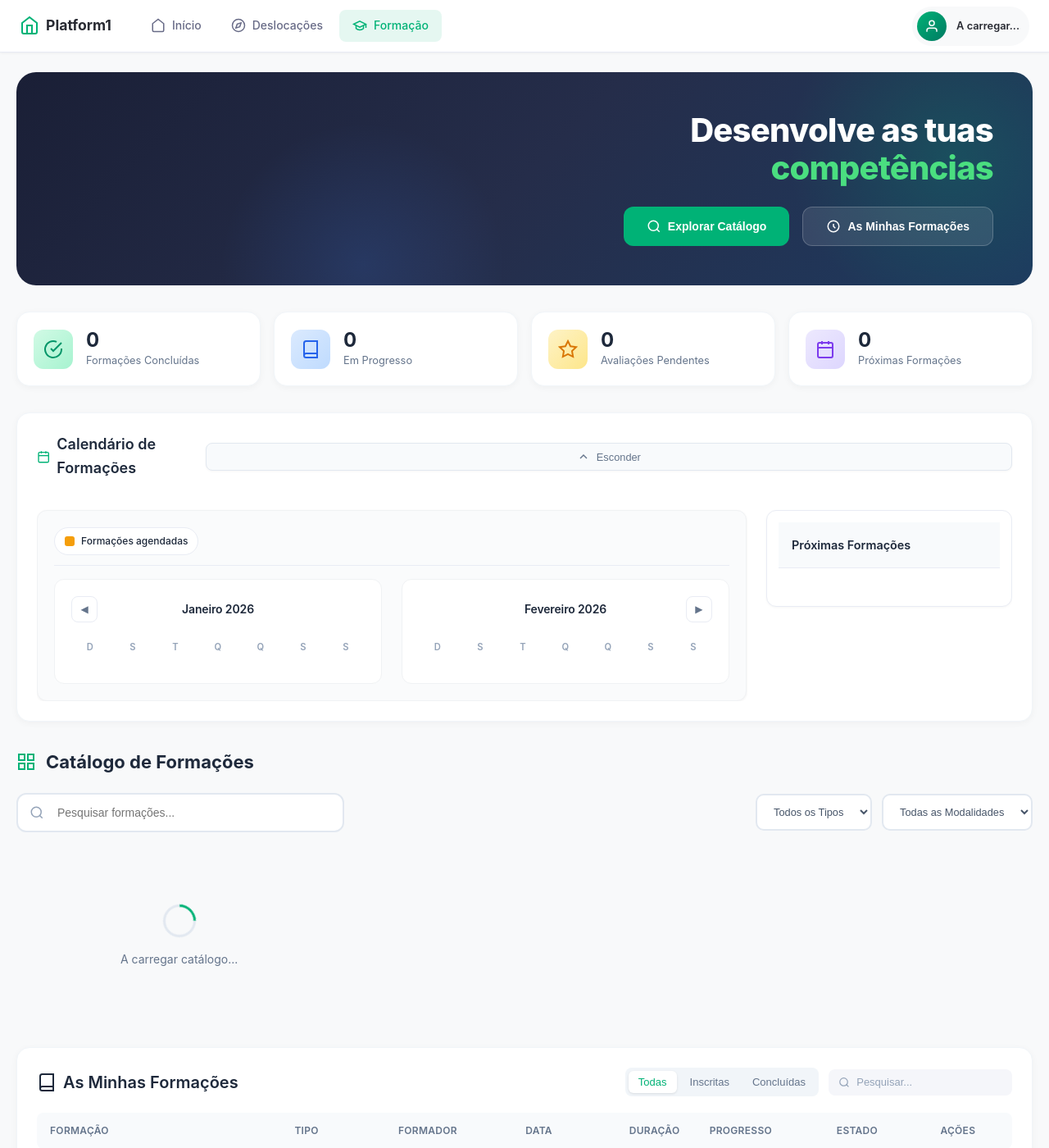
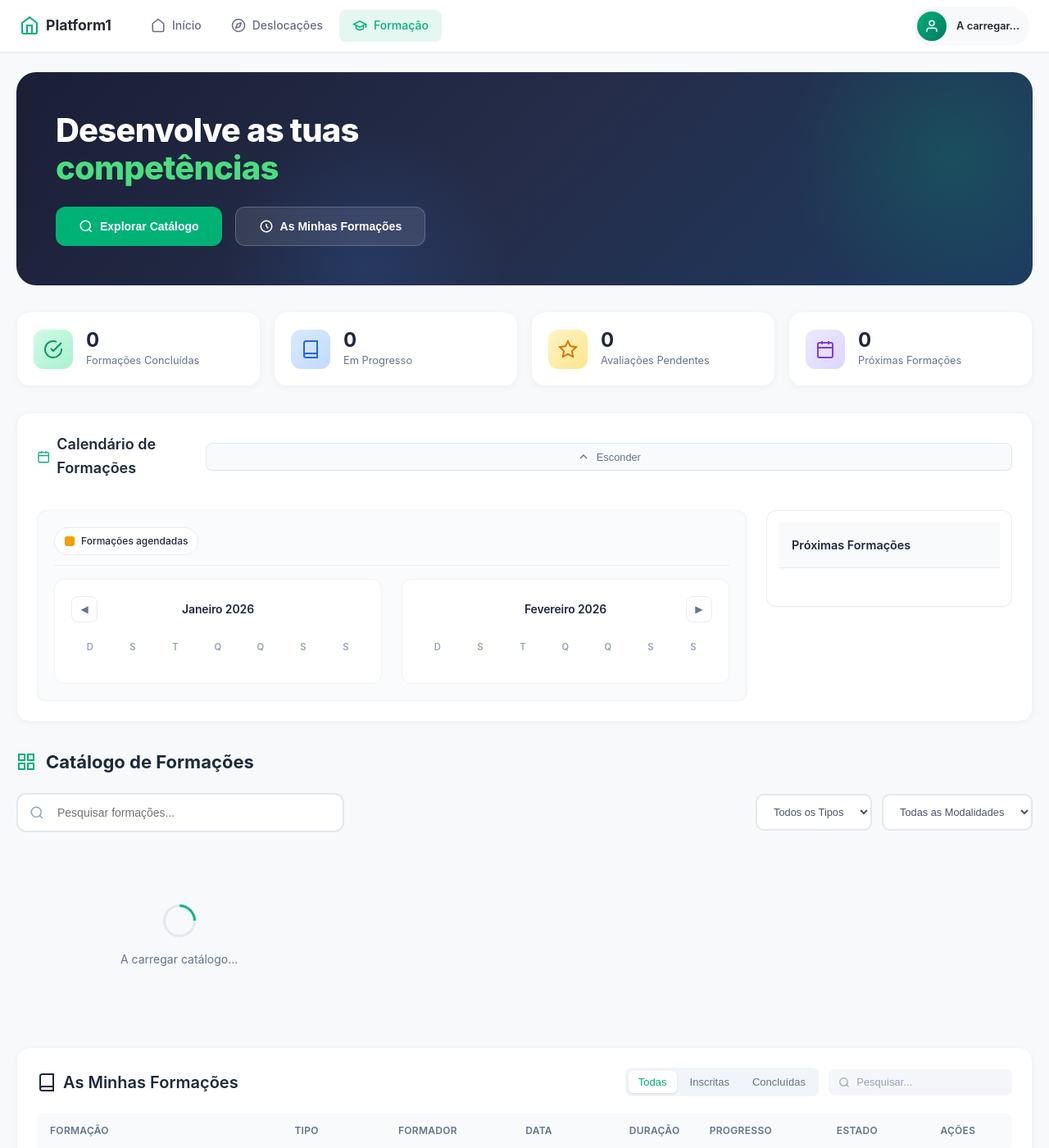
Before and after one commit to andrealmeida6/Platform1, a Jekyll site: the page built from formacao.html, in a window 1280 px wide and 1400 px high. Shown: the whole window at 82% size. Built offline with Jekyll 4.4.1, drawn with Linux system fonts in a browser that asks for light colours.

Commit message:
fix: Hero alinhado à ESQUERDA na página de formação

```diff
--- a/web-files/css/formacao.css
+++ b/web-files/css/formacao.css
@@ -8,7 +8,7 @@
   margin: 0 auto;
 }
 
-/* === HERO SECTION (título à direita) === */
+/* === HERO SECTION (título à esquerda) === */
 .learning-hero {
   background: linear-gradient(135deg, #1a1f36 0%, #252d4a 50%, #1e3a5f 100%);
   border-radius: 24px;
@@ -46,8 +46,8 @@
   z-index: 2;
   display: flex;
   flex-direction: column;
-  align-items: flex-end;
-  text-align: right;
+  align-items: flex-start;
+  text-align: left;
 }
 
 .hero-content {
@@ -69,7 +69,7 @@
 .hero-cta {
   display: flex;
   gap: 1rem;
-  justify-content: flex-end;
+  justify-content: flex-start;
 }
 
 .hero-btn {
```
